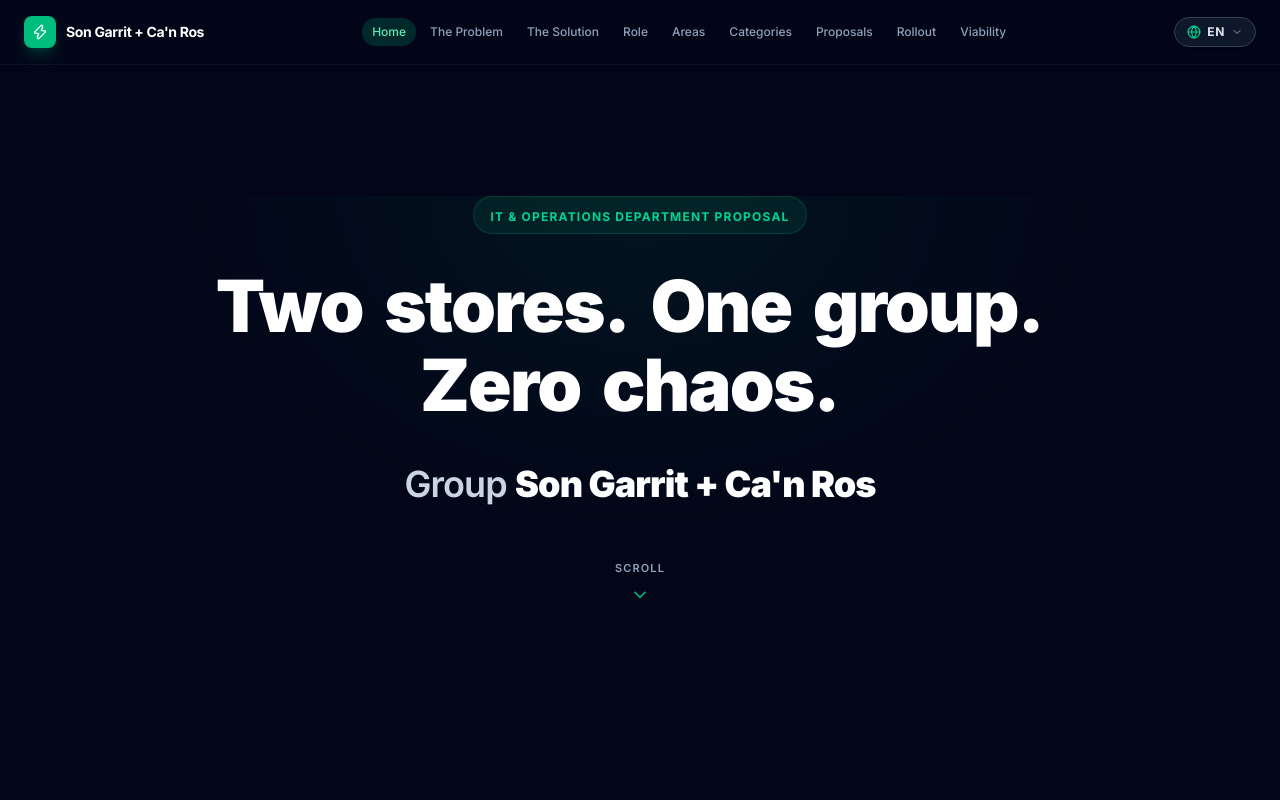
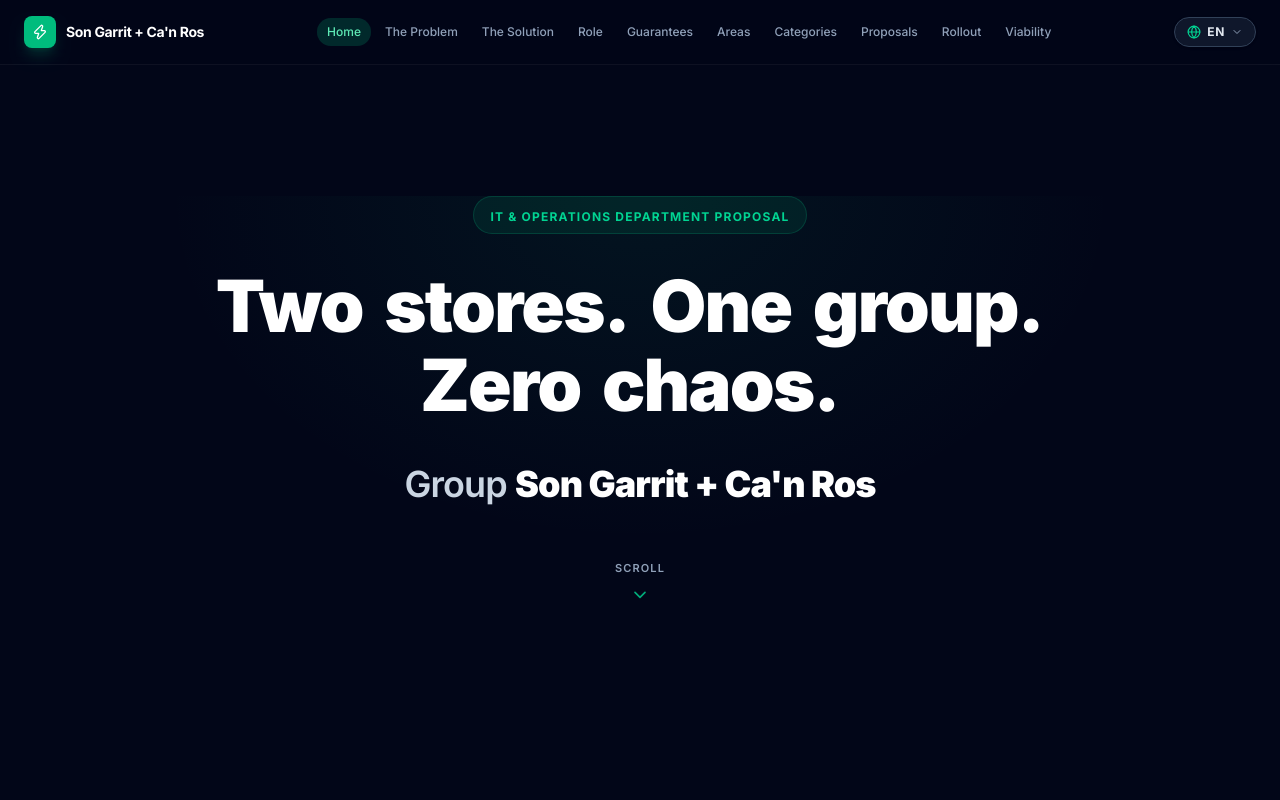
Before and after one commit to jordi2479/songarrit-canros-it, a Next.js app: page /en in a window 1280 px wide. Shown: the top 800 px of the page. Built offline with nearby package versions, Linux system fonts and the light colour scheme.

Commit message:
feat(nav): anadir enlace a la seccion #garantias en la barra de navegacion en todos los idiomas

```diff
--- a/messages/ca.json
+++ b/messages/ca.json
@@ -4,6 +4,7 @@
     "problema": "Problema",
     "solucion": "Solució",
     "perfil": "Perfil",
+    "garantias": "Garanties",
     "areas": "Àrees",
     "categorias": "Categories",
     "propuestas": "Propostes",
--- a/messages/de.json
+++ b/messages/de.json
@@ -4,6 +4,7 @@
     "problema": "Problem",
     "solucion": "Lösung",
     "perfil": "Profil",
+    "garantias": "Garantien",
     "areas": "Bereiche",
     "categorias": "Kategorien",
     "propuestas": "Vorschläge",
--- a/messages/en.json
+++ b/messages/en.json
@@ -4,6 +4,7 @@
     "problema": "The Problem",
     "solucion": "The Solution",
     "perfil": "Role",
+    "garantias": "Guarantees",
     "areas": "Areas",
     "categorias": "Categories",
     "propuestas": "Proposals",
--- a/messages/es.json
+++ b/messages/es.json
@@ -4,6 +4,7 @@
     "problema": "Problema",
     "solucion": "Solución",
     "perfil": "Perfil",
+    "garantias": "Garantías",
     "areas": "Áreas",
     "categorias": "Categorías",
     "propuestas": "Propuestas",
--- a/src/components/layout/Navbar.tsx
+++ b/src/components/layout/Navbar.tsx
@@ -16,6 +16,7 @@ export function Navbar() {
     { href: "#problema", label: t("problema") },
     { href: "#solucion", label: t("solucion") },
     { href: "#perfil", label: t("perfil") },
+    { href: "#garantias", label: t("garantias") },
     { href: "#areas", label: t("areas") },
     { href: "#categorias", label: t("categorias") },
     { href: "#propuestas", label: t("propuestas") },
```
